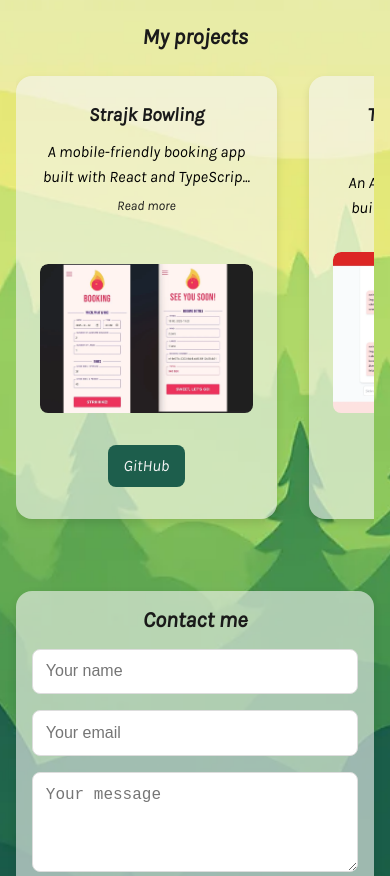
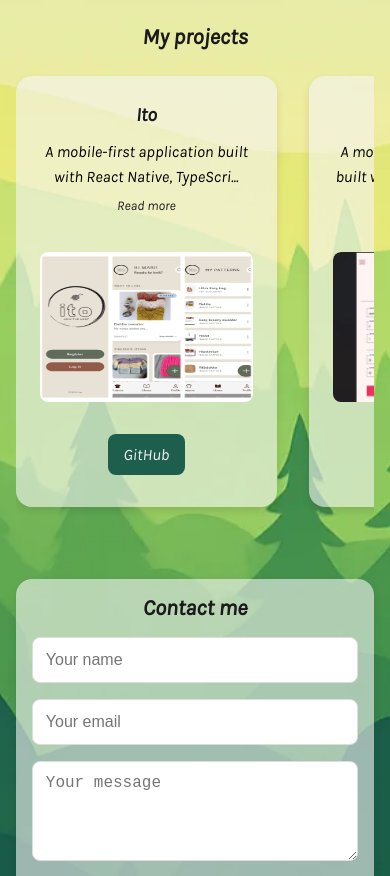
Before and after one commit to MariMyr/my-portfolio, a React (Vite) app: page / in a window 390 px wide. Shown: the part 980-1856 px from the top of the page. Built offline with nearby package versions, Linux system fonts and the light colour scheme.

Commit message:
Added a new project to my projects, with image, title and desc, and translations

```diff
--- a/src/components/projectCard/projectCard.css
+++ b/src/components/projectCard/projectCard.css
@@ -98,6 +98,8 @@
   .projectcard__image {
     height: 300px;
     margin-bottom: 3.5rem;
+    object-fit: cover;
+
   }
   .projectcard__link {
     padding: 0.8rem 1.4rem;
@@ -143,4 +145,8 @@
     scroll-snap-align: start;
     margin-right: 1rem;
   }
+
+   .projectcard__image {
+    height: 150px;
+  }
 }
--- a/src/data/projectsData.js
+++ b/src/data/projectsData.js
@@ -1,12 +1,17 @@
-import whereItsAt from "../assets/images/where_its_at.webp";
+import whereItsAt from "../assets/images/where_app.jpg";
 import movieDatabase from "../assets/images/my_movie_database.webp";
 import bonzaiHotel from "../assets/images/bonzai.webp";
 import nodeExam from "../assets/images/node_exam.webp";
 import shuiBoard from "../assets/images/shui_board.webp";
 import techNova from "../assets/images/technova.webp";
 import strajkBowling from "../assets/images/strajk_bowling.webp";
+import ito from "../assets/images/ito_app.jpg";
 
 export const projectsMeta = [
+  {
+    image: ito,
+    github: "https://github.com/MariMyr/ito.git"
+  },
   {
     image: strajkBowling,
     github: "https://github.com/MariMyr/strajk-bowling.git"
--- a/src/languages/en/projects.json
+++ b/src/languages/en/projects.json
@@ -1,5 +1,9 @@
 {
   "projects": [
+    {
+      "title": "Ito",
+      "description": "A mobile-first application built with React Native, TypeScript, and Supabase. The app helps knitters organize their projects and patterns by centralizing PDF files, notes, and progress photos in a secure cloud-based environment."
+    },
     {
       "title": "Strajk Bowling",
       "description": "A mobile-friendly booking app built with React and TypeScript. Users can book lanes, players, and shoes, receive a confirmation with price and booking ID, and see clear error messages if the booking fails."
--- a/src/languages/sv/projects.json
+++ b/src/languages/sv/projects.json
@@ -1,5 +1,9 @@
 {
   "projects": [
+    {
+      "title": "Ito",
+      "description": "En mobile-first applikation byggd med React Native, TypeScript och Supabase. Appen hjälper hobbystickare att organisera sina projekt och mönster genom att samla PDF-filer, anteckningar och framstegsbilder på ett säkert ställe med privat molnlagring."
+    },
     {
       "title": "Strajk Bowling",
       "description": "En mobilanpassad bokningsapp byggd med React och TypeScript. Användare kan boka bana, spelare och skor, få en bekräftelse med pris och bokningsnummer samt se felmeddelanden vid misslyckad bokning."
```
Also changed, not shown: src/assets/images/ito_app.jpg (added), src/assets/images/where_app.jpg (added).
